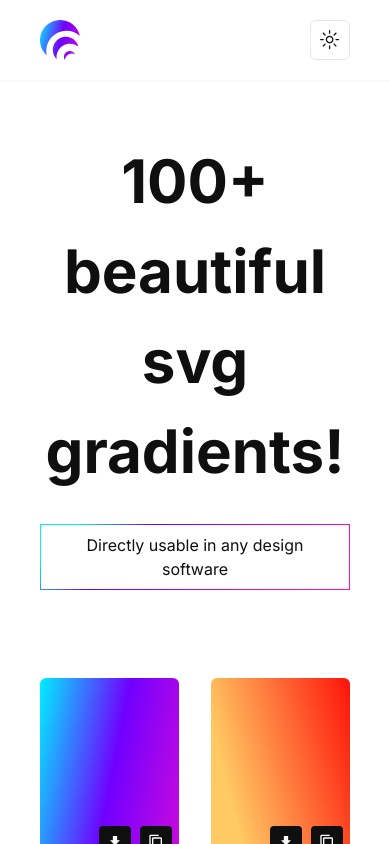
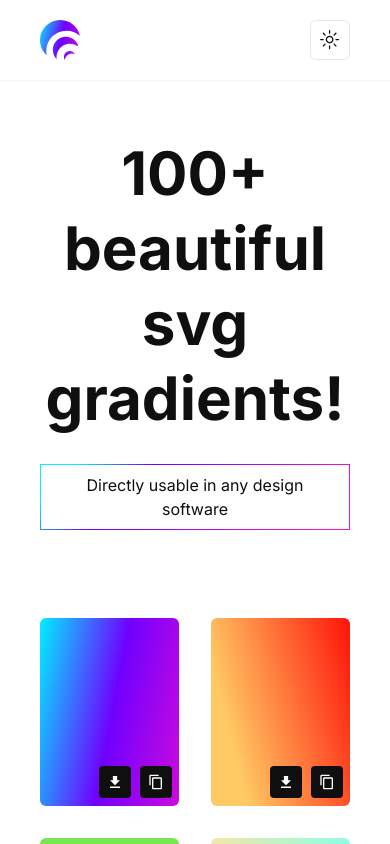
Before and after one commit to imrulkayessifat/copypastegradient, a Next.js app: page / in a window 390 px wide. Shown: the top 844 px of the page. Built offline with nearby package versions, Linux system fonts and the light colour scheme.

Commit message:
line-height fix

```diff
--- a/components/hero.tsx
+++ b/components/hero.tsx
@@ -12,7 +12,7 @@ const Hero = () => {
                         >
                             beautiful svg gradients!
                         </p> */}
-                        <p className='font-bold text-center text-[60px]'>100+ beautiful svg gradients!</p>
+                        <p className='font-bold text-center leading-tight md:leading-normal text-[60px]'>100+ beautiful svg gradients!</p>
                     </div>
                     <p
                         className='dark:bg-[#0f0f0f] text-center bg-white px-8 py-2 mt-7 border-gradient'
```
